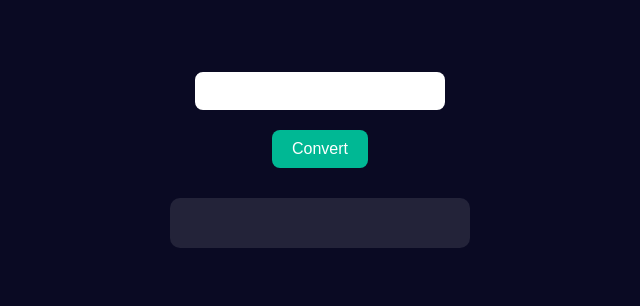
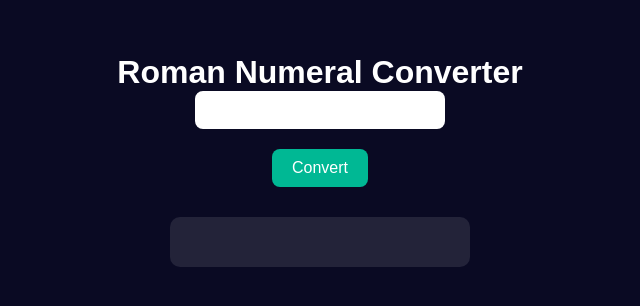
Before and after one commit to RunseweMichael/Numeral_Converter, a plain HTML site: page index.html in a window 1280 px wide. Shown: the part 240-546 px from the top of the page, without its empty margins (320-960 px from the left). Drawn offline with Linux system fonts and the light colour scheme.

Commit message:
Update index.html

```diff
--- a/index.html
+++ b/index.html
@@ -7,6 +7,7 @@
     <link rel="stylesheet" href="styles.css">
 </head>
 <body>
+    <h1>Roman Numeral Converter</h1>
     <input type="text" id="number">
     <button id="convert-btn">Convert</button>
     <div id="output"></div>
```
